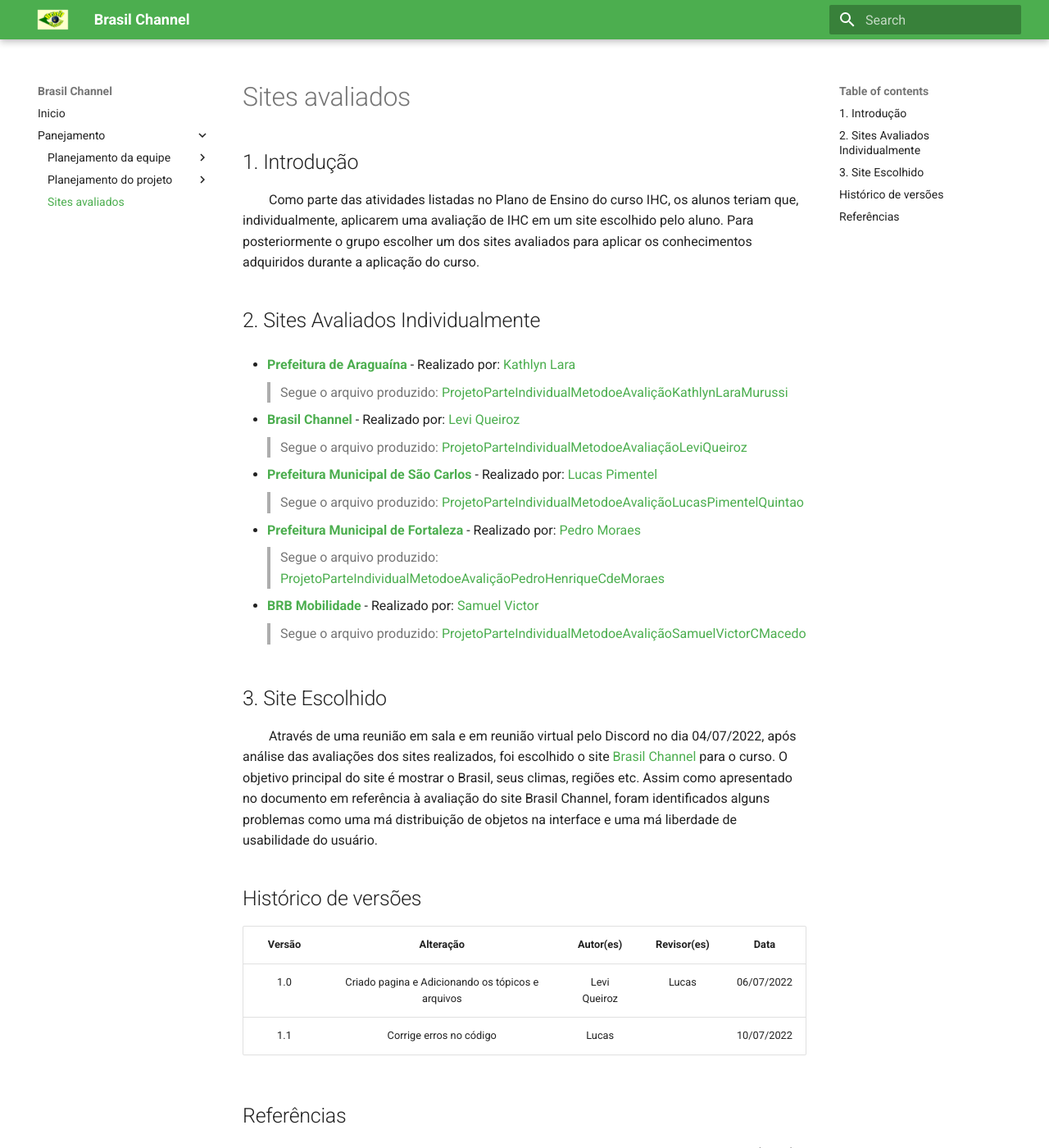
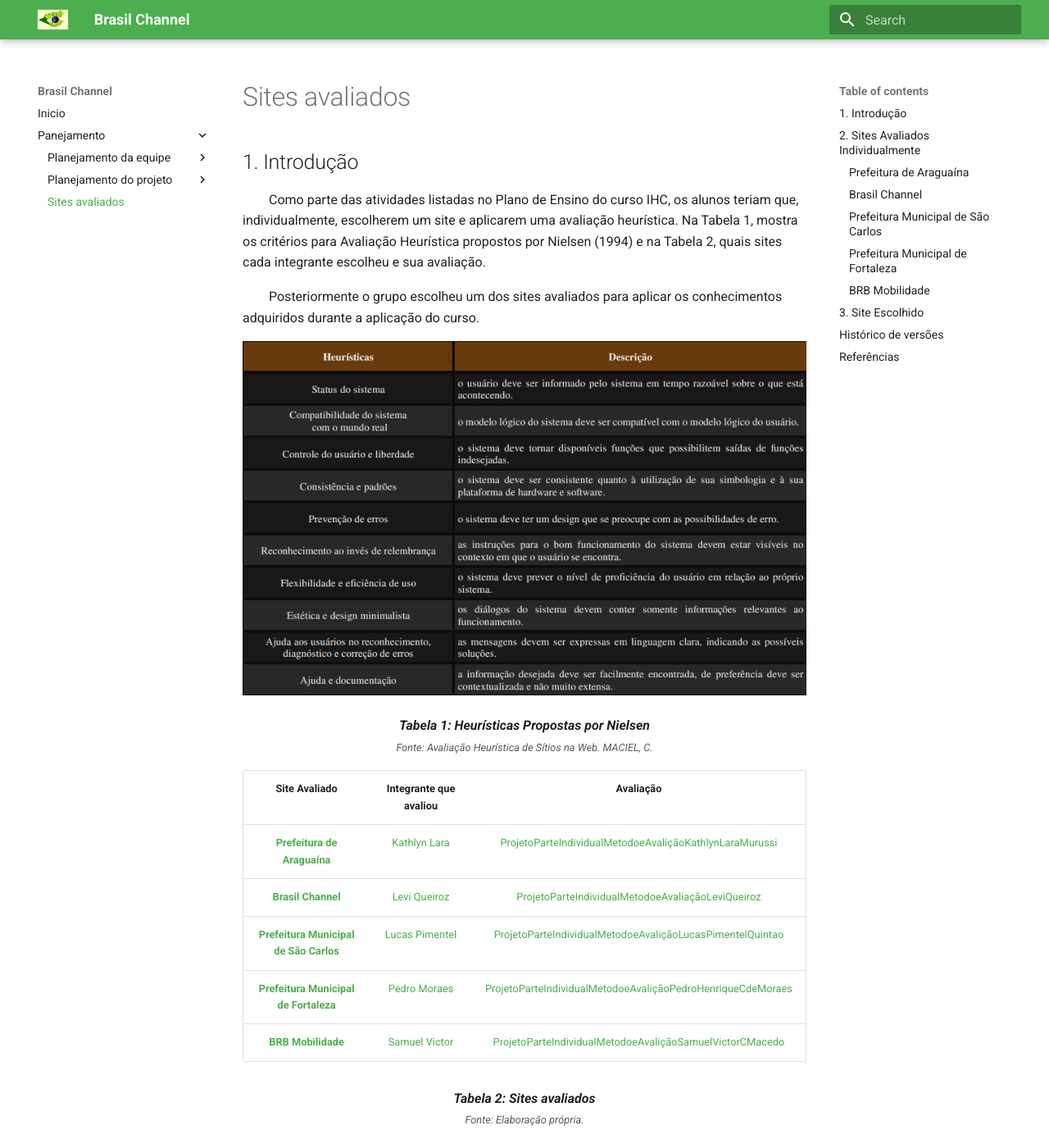
Before and after one commit to klmurussi/2022.1-Brasil-Channel, an MkDocs documentation site: the page built from docs/planejamento/sites.md, in a window 1280 px wide and 1400 px high. Shown: the whole window at 82% size. Built offline with MkDocs 1.6.1 and Material for MkDocs 9.7.7, drawn with Linux system fonts in a browser that asks for light colours; some of the changed text lies outside the part shown.

Commit message:
update sites.md

```diff
--- a/docs/planejamento/sites.md
+++ b/docs/planejamento/sites.md
@@ -1,25 +1,52 @@
 ## 1. Introdução
 
-&emsp;&emsp;Como parte das atividades listadas no Plano de Ensino do curso IHC, os alunos teriam que, individualmente, aplicarem uma avaliação de IHC em um site escolhido pelo aluno. Para posteriormente o grupo escolher um dos sites avaliados para aplicar os conhecimentos adquiridos durante a aplicação do curso.
+&emsp;&emsp;Como parte das atividades listadas no Plano de Ensino do curso IHC, os alunos teriam que, individualmente, escolherem um site e aplicarem uma avaliação heurística. Na Tabela 1, mostra os critérios para Avaliação Heurística propostos por Nielsen (1994) e na Tabela 2, quais sites cada integrante escolheu e sua avaliação.
+
+&emsp;&emsp;Posteriormente o grupo escolheu um dos sites avaliados para aplicar os conhecimentos adquiridos durante a aplicação do curso.
+
+![heuristicas](../assets/sitesAvaliados/heurísticas.png)
+<figcaption align='center'>
+    <b>Tabela 1: Heurísticas Propostas por Nielsen</b>
+    <br><small>Fonte: Avaliação Heurística de Sítios na Web. MACIEL, C.</small>
+</figcaption>
+
+
+
+| Site Avaliado | Integrante que avaliou | Avaliação |
+| :-----------: | :--------------------: | :-------: |
+| [**Prefeitura de Araguaína**](https://www.araguaina.to.gov.br/index/php)| [Kathlyn Lara](https://github.com/klmurussi) | [ProjetoParteIndividualMetodoeAvaliçãoKathlynLaraMurussi](../assets/sitesAvaliados/PlojetoParteIndividualMetodoeAvaliçãoKathlynLaraMurussi.pdf) |
+| [**Brasil Channel**](https://www.brasilchannel.com.br/) | [Levi Queiroz](https://github.com/LeviQ27) | [ProjetoParteIndividualMetodoeAvaliaçãoLeviQueiroz](../assets/sitesAvaliados/PlojetoParteIndividualMetodoeAvaliaçãoLeviQueiroz.pdf) |
+| [**Prefeitura Municipal de São Carlos**](http://www.saocarlos.sp.gov.br/) | [Lucas Pimentel](https://github.com/Lucaspimentel123) | [ProjetoParteIndividualMetodoeAvaliçãoLucasPimentelQuintao](../assets/sitesAvaliados/ProjetoParteIndividualMetodoeAvali%C3%A7%C3%A3oLucasPimentelQuintao%20(2).pdf) |
+| [**Prefeitura Municipal de Fortaleza**](https://www.fortaleza.ce.gov.br/) | [Pedro Moraes](https://github.com/PedroMoraes39) | [ProjetoParteIndividualMetodoeAvaliçãoPedroHenriqueCdeMoraes](../assets/sitesAvaliados/PlojetoParteIndividualMetodoeAvaliçãoPedroHenriqueCdeMoraes.pdf) |
+| [**BRB Mobilidade**](https://mobilidade.brb.com.br/) | [Samuel Victor](https://github.com/SamuelCastro7) | [ProjetoParteIndividualMetodoeAvaliçãoSamuelVictorCMacedo](../assets/sitesAvaliados/PlojetoParteIndividualMetodoeAvaliçãoSamuelVictorCMacedo.pdf)|
+
+<figcaption align='center'>
+    <b>Tabela 2: Sites avaliados</b>
+    <br><small>Fonte: Elaboração própria.</small>
+</figcaption>
 
 ## 2. Sites Avaliados Individualmente
 
+### Prefeitura de Araguaína
 
-- [**Prefeitura de Araguaína**](https://www.araguaina.to.gov.br/index/php) - Realizado por: [Kathlyn Lara](https://github.com/klmurussi)
-> Segue o arquivo produzido: [ProjetoParteIndividualMetodoeAvaliçãoKathlynLaraMurussi](../assets/sitesAvaliados/PlojetoParteIndividualMetodoeAvaliçãoKathlynLaraMurussi.pdf)
+&emsp;&emsp;O site tem papel informacional aos cidadões do munincípio de Araguaína-TO. Dentro do site podemos encontrar diversas informações e notícias sobre vacinação, gestão pública e outros assuntos que possam interessar os usuários.
 
-- [**Brasil Channel**](https://www.brasilchannel.com.br/) - Realizado por: [Levi Queiroz](https://github.com/LeviQ27)
-> Segue o arquivo produzido: [ProjetoParteIndividualMetodoeAvaliaçãoLeviQueiroz](../assets/sitesAvaliados/PlojetoParteIndividualMetodoeAvaliaçãoLeviQueiroz.pdf)
+### Brasil Channel
 
-- [**Prefeitura Municipal de São Carlos**](http://www.saocarlos.sp.gov.br/) - Realizado por: [Lucas Pimentel](https://github.com/Lucaspimentel123)
-> Segue o arquivo produzido: [ProjetoParteIndividualMetodoeAvaliçãoLucasPimentelQuintao](../assets/sitesAvaliados/ProjetoParteIndividualMetodoeAvali%C3%A7%C3%A3oLucasPimentelQuintao%20(2).pdf)
+&emsp;&emsp;É um site voltado para informações gerais sobre o Brasil e suas regiões. Dentro do site podemos encontrar diversas informações como o clima, folclore, fauna e links diretos para sites governamentais. Dessa forma reunindo diversas informações sobre o país, seus estados e municípios em um só lugar.
 
-- [**Prefeitura Municipal de Fortaleza**](https://www.fortaleza.ce.gov.br/) - Realizado por: [Pedro Moraes](https://github.com/PedroMoraes39)
-> Segue o arquivo produzido: [ProjetoParteIndividualMetodoeAvaliçãoPedroHenriqueCdeMoraes](../assets/sitesAvaliados/PlojetoParteIndividualMetodoeAvaliçãoPedroHenriqueCdeMoraes.pdf)
+### Prefeitura Municipal de São Carlos
 
-- [**BRB Mobilidade**](https://mobilidade.brb.com.br/) - Realizado por: [Samuel Victor](https://github.com/SamuelCastro7)
-> Segue o arquivo produzido: [ProjetoParteIndividualMetodoeAvaliçãoSamuelVictorCMacedo](../assets/sitesAvaliados/PlojetoParteIndividualMetodoeAvaliçãoSamuelVictorCMacedo.pdf)
+&emsp;&emsp;O site tem papel informacional aos cidadões do munincípio de São Carlos-SP. Dentro do site podemos encontrar diversas informações e notícias sobre a história da cidade, suas universidades e outros assuntos que possam interessar os usuários.
 
+### Prefeitura Municipal de Fortaleza
+
+&emsp;&emsp;O site tem papel informacional aos cidadões do munincípio de Fortaleza-CE Dentro do site podemos encontrar diversas informações e notícias sobre economia, mobilidade e outros assuntos que possam interessar os usuários.
+
+
+### BRB Mobilidade
+
+&emsp;&emsp;O site da BRB Mobilidade tem como objetivo otimizar questões que antes eram tratadas presencialmente, agora podem ser resolvidas rapidamente pela internet, como recarga do cartão Mobilidade - Bilhete Único ou emissão do cartão Passe Livre.
 
 ## 3.  Site Escolhido
 
@@ -31,7 +58,8 @@
 | Versão |                Alteração               | Autor(es) |         Revisor(es)        |  Data |
 |:------:|:--------------------------------------:|:-----------:|:----------------------:|:-----:|
 |   1.0  |                   Criado pagina e Adicionando os tópicos e arquivos	                  |    Levi Queiroz    | Lucas | 06/07/2022 |
-|   1.1  |   Corrige erros no código                |    Lucas    |  | 10/07/2022 |
+|   1.1  |   Corrige erros no código                |    Lucas    | Kathlyn Lara | 10/07/2022 |
+|   1.2  |   Adicionar descrição dos sites | Kathlyn Lara | | 12/07/2022 |
 
 
 ## Referências
```
Also changed, not shown: docs/assets/sitesAvaliados/heurísticas.png (added).
